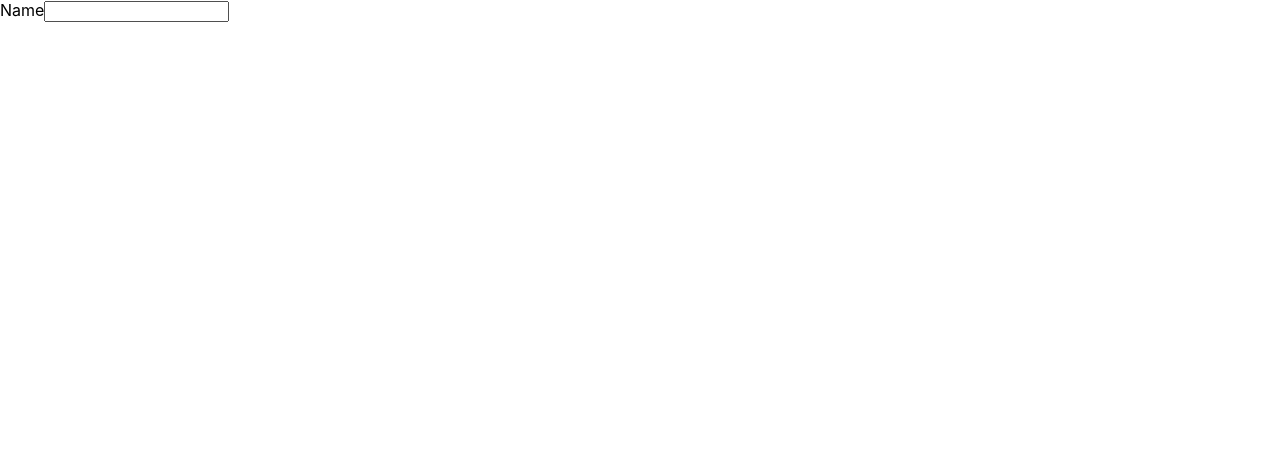
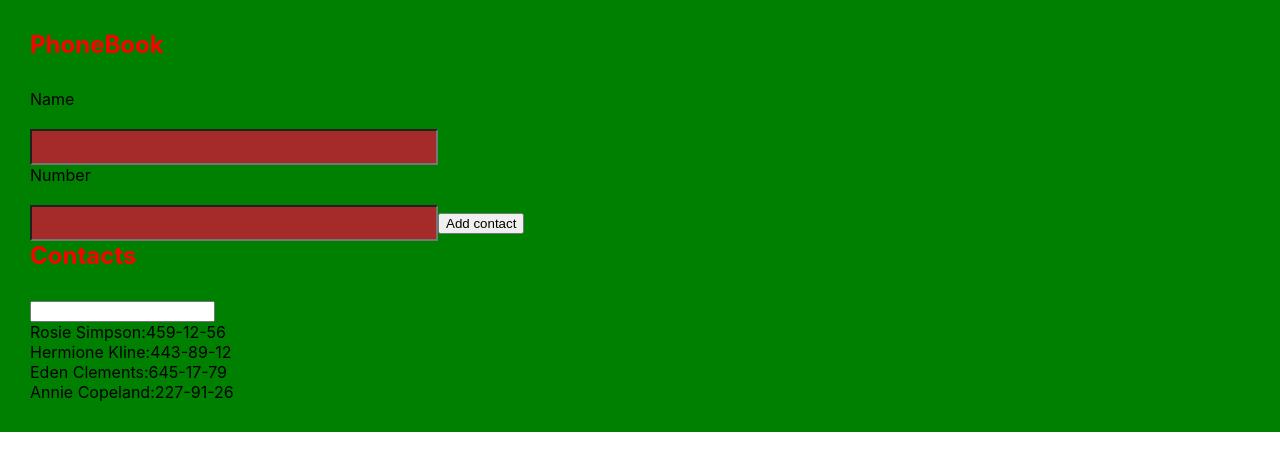
Before and after one commit to Demon1056/trainSecond, a React (Create React App) app: page / in a window 1280 px wide. Shown: the top 470 px of the page. Built offline with nearby package versions, Linux system fonts and the light colour scheme.

Commit message:
18102023

```diff
--- a/package.json
+++ b/package.json
@@ -12,7 +12,9 @@
     "react": "^18.1.0",
     "react-dom": "^18.1.0",
     "react-scripts": "5.0.1",
-    "web-vitals": "^2.1.3"
+    "styled-components": "^6.1.0",
+    "web-vitals": "^2.1.3",
+    "yup": "^1.3.2"
   },
   "scripts": {
     "start": "react-scripts start",
--- a/src/components/App.jsx
+++ b/src/components/App.jsx
@@ -1,13 +1,47 @@
 import { Component } from "react";
+import { nanoid } from "nanoid";
+import { Container } from "./Container/Container";
+import { CustomTitle } from "./CustomTitle/CustomTitle";
 import { MyForm } from "./Form/Form";
+import { Filter } from "./Filter/Filter";
+import { Contacts } from "./Contacts/Contacts";
+
 
 export class App extends Component  {
   state = {
-    contacts: [],
-    name: ''
+    contacts: [
+      {id: 'id-1', name: 'Rosie Simpson', number: '459-12-56'},
+      {id: 'id-2', name: 'Hermione Kline', number: '443-89-12'},
+      {id: 'id-3', name: 'Eden Clements', number: '645-17-79'},
+      {id: 'id-4', name: 'Annie Copeland', number: '227-91-26'},
+    ],
+filter: ''
   }
+
+handlerSubmit = (values , actions) => {
+  const newContact = { ...values, id: nanoid() };
+  this.setState((prevState) => ({
+    contacts: [...prevState.contacts, newContact]
+  }))
+  actions.resetForm()
+}
+
+updateFilteredValue=(e)=>{
+this.setState({filter:e.target.value})
+}
+
+findContacts =(value)=>this.state.contacts.filter(({name})=> name.startsWith(value))
+
+
+
   render (){
-
-  return (<MyForm/>
+  const filteredArray = this.findContacts(this.state.filter)
+  return (<Container>
+    <CustomTitle text={"PhoneBook"}/>
+    <MyForm updateContact={this.handlerSubmit}/>
+    <CustomTitle text={"Contacts"}/>
+    <Filter value={this.state.filter} handlerInput={this.updateFilteredValue}/>
+   <Contacts data={filteredArray}/>
+    </Container>
   );
-};}
+}}
--- /dev/null
+++ b/src/components/Contacts/Contacts.jsx
@@ -0,0 +1,4 @@
+export const Contacts = ({data})=>{
+    return data.length>0&&(<ul>{data.map((item)=><li key={item.id}><span>{item.name}:
+    </span><span>{item.number}</span></li>)}</ul>)
+    }
--- /dev/null
+++ b/src/components/Container/Container.jsx
@@ -0,0 +1,2 @@
+import { CustomContainer } from "./Container.styled"
+export const Container =({children})=>(<CustomContainer>{children}</CustomContainer>)
--- /dev/null
+++ b/src/components/Container/Container.styled.js
@@ -0,0 +1,6 @@
+import styled from "styled-components";
+export const CustomContainer = styled.div`
+padding: 30px;
+margin: 0 auto;
+background-color: green;
+`
--- /dev/null
+++ b/src/components/CustomTitle/CustomTitle.jsx
@@ -0,0 +1,4 @@
+import {Header} from "./CustomTitle.syled"
+export const CustomTitle = ({text})=>{
+    return (<Header>{text}</Header>)
+}
--- /dev/null
+++ b/src/components/CustomTitle/CustomTitle.syled.js
@@ -0,0 +1,5 @@
+import styled from "styled-components";
+
+export const Header = styled.h2`
+color :red;
+margin-bottom: 30px;`
--- /dev/null
+++ b/src/components/Filter/Filter.jsx
@@ -0,0 +1,3 @@
+export const Filter = ({handlerInput, value})=>{
+    return (<input value={value} onChange={handlerInput} type="text" name="filter"/>)
+}
--- a/src/components/Form/Form.jsx
+++ b/src/components/Form/Form.jsx
@@ -1,13 +1,32 @@
-import { Formik, Field, Form } from 'formik';
+import { Formik, Form, } from 'formik';
+import * as Yup from 'yup';
+import { CustomInput, CustomErrorMessage } from './Form.styled';
 
-export const MyForm =()=>{
+const formSchema = Yup.object().shape({
+    name: Yup.string().required('Це обовязкове поле').min(3,'мінімум 3 букви'),
+      number: Yup.string().required('Це обовязкове поле')
+      .length(9,'має містити 9 символів у форматі 456-58-78')
+      .matches(/^[0-9]{3}-[0-9]{2}-[0-9]{2}$/,"невірний формат")
 
-    return (<Formik initialValues={{
+
+  });
+
+export const MyForm =({updateContact})=>{
+
+    return (<>
+    <Formik initialValues={{
         name: '',
-     }}>
+        number:''
+     }} onSubmit={updateContact}
+     validationSchema={formSchema}>
         <Form  >
             <label htmlFor="name">Name</label>
-        <Field name="name" id='name'></Field>
+        <CustomInput name="name" id='name'></CustomInput>
+        <CustomErrorMessage component="div" name="name"/>
+        <label htmlFor="name">Number</label>
+        <CustomInput type="tel" name="number" id='number'></CustomInput>
+        <CustomErrorMessage component="div" name="number"/>
+        <button type='submit'>Add contact</button>
       </Form>
-    </Formik>)
+    </Formik></>)
 }
--- /dev/null
+++ b/src/components/Form/Form.styled.js
@@ -0,0 +1,10 @@
+import styled from "styled-components";
+import {  Field, ErrorMessage } from 'formik';
+export const CustomInput = styled(Field)`
+background-color: brown;
+width: 400px;
+height: 30px;`
+
+export const CustomErrorMessage = styled(ErrorMessage)`
+background-color: red;
+color:blue`
--- a/src/index.css
+++ b/src/index.css
@@ -12,4 +12,40 @@ body {
 code {
   font-family: source-code-pro, Menlo, Monaco, Consolas, 'Courier New',
     monospace;
+
 }
+p,
+h1,
+h2,
+h3,
+h4,
+h5,
+h6 {
+  margin: 0;
+}
+
+ul,
+ol {
+  margin: 0;
+  padding-left: 0;
+list-style: none;
+}
+
+
+img {
+  display: block;
+  max-width: 100%;
+  height: auto;
+}
+
+a {
+  text-decoration: none;
+}
+button{
+    cursor: pointer;
+
+}
+label{
+  display: block;
+  margin-bottom: 20px;
+}
```
Also changed, not shown: 1 other file (tests, documents, lock files or other folders).
